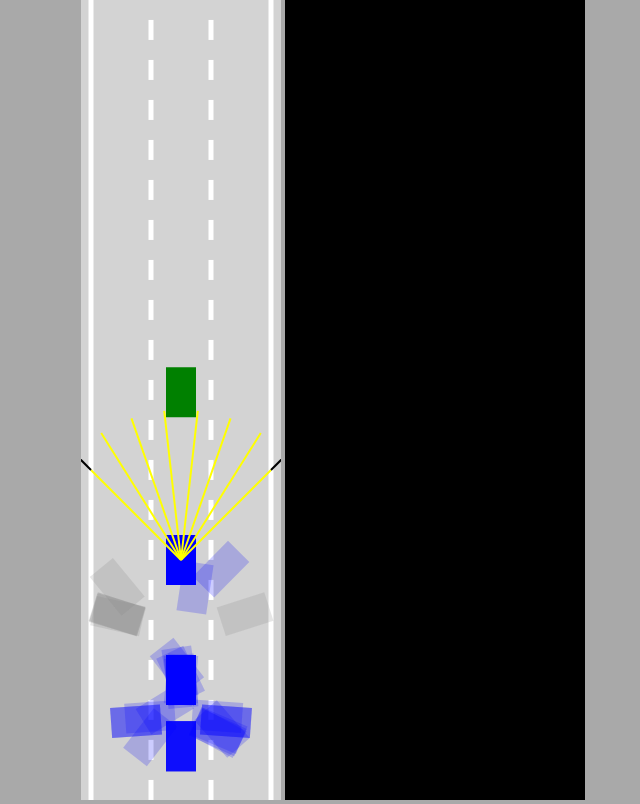
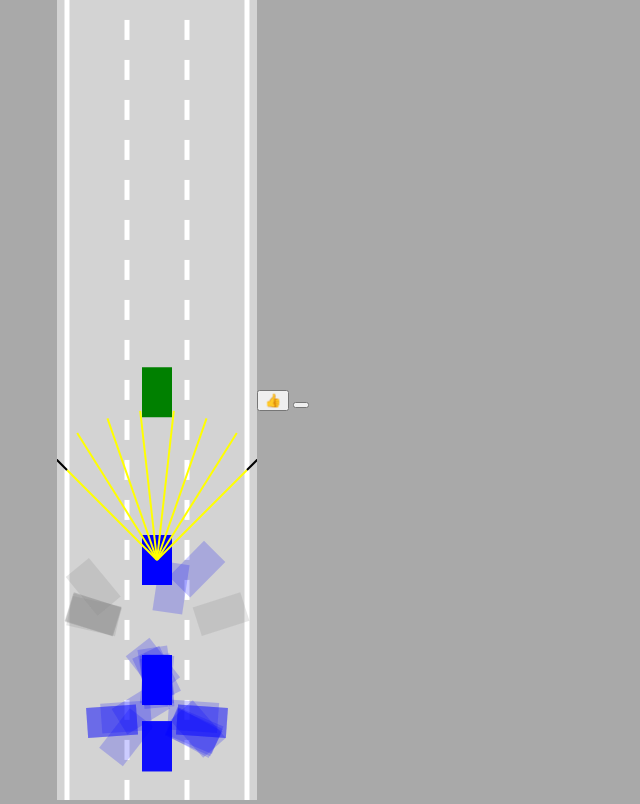
Before and after one commit to RaoulBock/SELF-DRIVING-CAR, a plain HTML site: page index.html in a window 1280 px wide. Shown: the whole page, without its empty margins (307-947 px from the left). Drawn offline with Linux system fonts and the light colour scheme; animation ran at ten frames a second.

Commit message:
Genetic algorithm

```diff
--- a/car.js
+++ b/car.js
@@ -33,7 +33,7 @@ class Car {
         s == null ? 0 : 1 - s.offset
       );
       const outputs = NeuralNetwork.feedForward(offsets, this.brain);
-      console.log(outputs);
+      // console.log(outputs);
 
       if (this.useBrain) {
         this.controls.forward = outputs[0];
--- a/index.html
+++ b/index.html
@@ -5,6 +5,10 @@
 </head>
 <body>
     <canvas id="carCanvas"></canvas>
+    <div id="verticalButtions">
+        <button onclick="save()">👍</button>
+        <button onclick="discard()"></button>
+    </div>
     <canvas id="networkCanvas"></canvas>
 
 
--- a/main.js
+++ b/main.js
@@ -10,9 +10,23 @@ const networkCtx = networkCanvas.getContext("2d");
 const road = new Road(carCanvas.width / 2, carCanvas.width * 0.9);
 const N = 100;
 const cars = generateCars(N);
+let bestCar = cars[0];
+
+if (localStorage.getItem("bestBrain")) {
+  bestCar.brain = JSON.parse(localStorage.getItem("bestBrain"));
+}
+
 const traffic = [new Car(road.getLaneCenter(1), -100, 30, 50, "DUMMY", 2)];
 
 animate();
+
+function save() {
+  localStorage.setItem("bestBrain", JSON.stringify(bestCar.brain));
+}
+
+function discard() {
+  localStorage.removeItem("bestBrain");
+}
 
 function generateCars(N) {
   const cars = [];
@@ -31,7 +45,7 @@ function animate() {
     cars[i].update(road.borders, traffic);
   }
 
-  const bestCar = cars.find((c) => c.y == Math.min(...cars.map((c) => c.y)));
+  bestCar = cars.find((c) => c.y == Math.min(...cars.map((c) => c.y)));
 
   carCanvas.height = window.innerHeight;
   networkCanvas.height = window.innerHeight;
--- a/style.css
+++ b/style.css
@@ -2,13 +2,15 @@ body {
     margin: 0;
     background-color: darkgray;
     overflow: hidden;
-    text-align: center;
+    display: flex;
+    justify-content: center;
+    align-items: center;
 }
 #carCanvas {
     background-color: lightgray;
 
 }
-#networkCanvas {
+/* #networkCanvas {
     background-color: rgb(0, 0, 0);
 
-}
+} */
```
